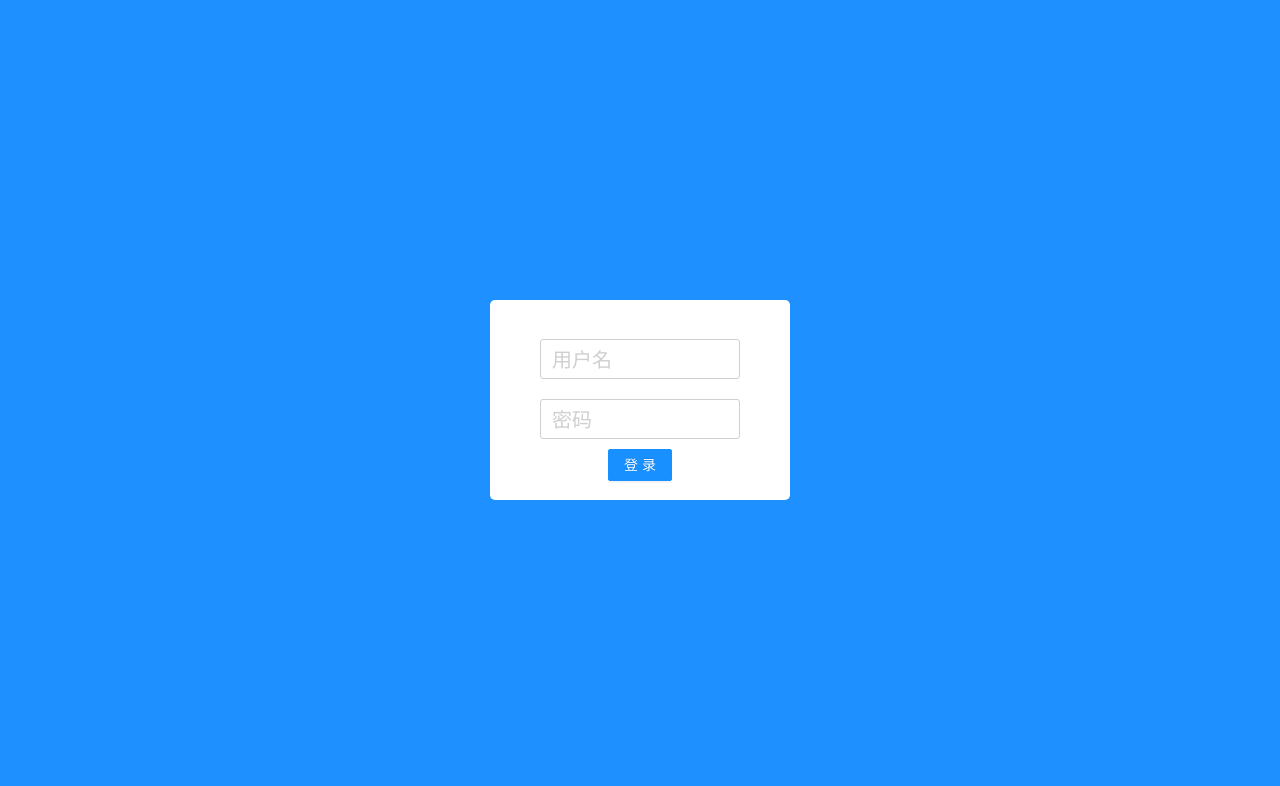
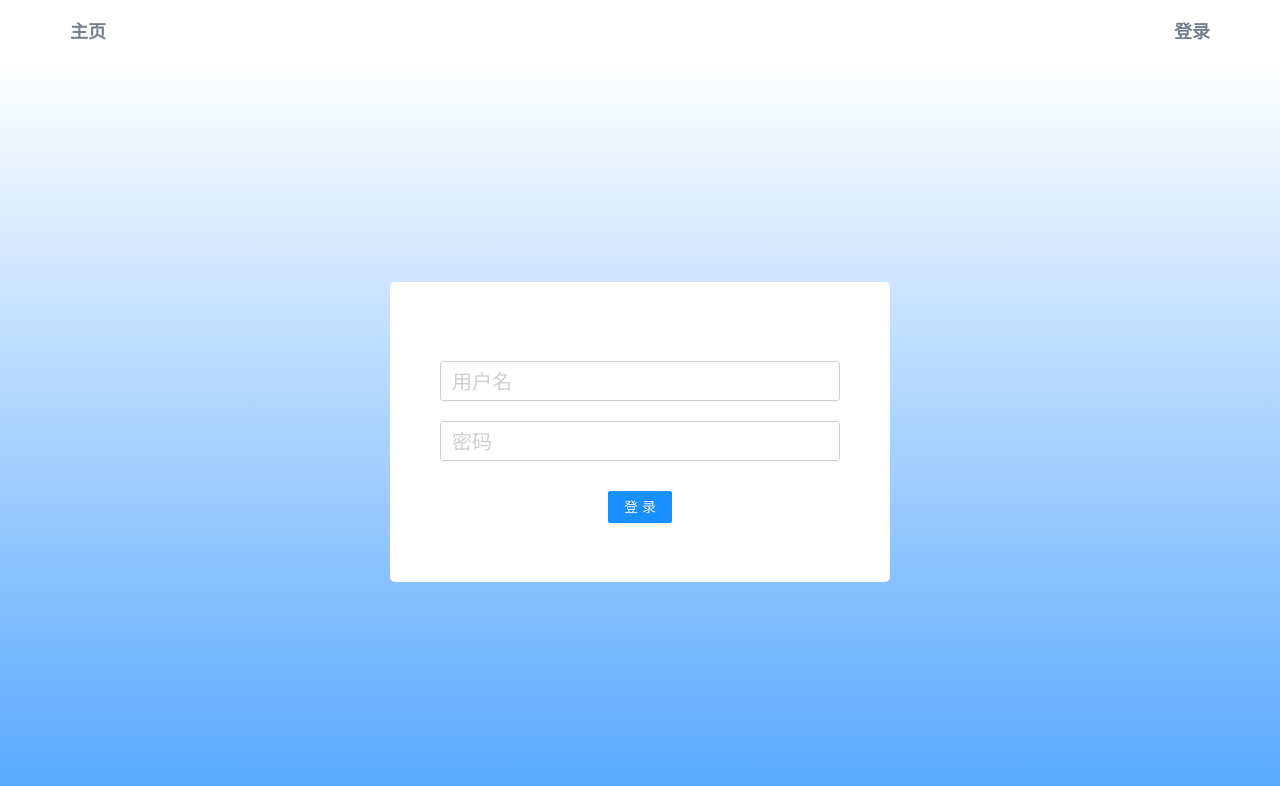
Before and after one commit to moomoolo/final, a React (Create React App) app in the folder frontend/: page /login in a window 1280 px wide. Shown: the top 786 px of the page. Built offline with nearby package versions, Linux system fonts and the light colour scheme.

Commit message:
add router

```diff
--- a/frontend/package.json
+++ b/frontend/package.json
@@ -10,6 +10,7 @@
     "react": "^17.0.2",
     "react-dom": "^17.0.2",
     "react-router": "^6.2.2",
+    "react-router-dom": "^6.2.2",
     "react-scripts": "5.0.0",
     "web-vitals": "^2.1.4"
   },
--- a/frontend/src/App.js
+++ b/frontend/src/App.js
@@ -1,13 +1,15 @@
-import { Route } from 'react-router';
+import { Routes, Route } from 'react-router-dom';
 import './App.css';
 
+import Home from './pages/Home';
 import Login from './pages/Login';
 
 function App() {
   return (
-    <>
-    <Login />
-    </>
+    <Routes>
+      <Route path='/' element={<Home />} />
+      <Route path='/login' element={<Login />} />
+    </Routes>
   );
 }
 
--- /dev/null
+++ b/frontend/src/component/PageLayout/index.js
@@ -0,0 +1,20 @@
+import React from 'react';
+import { Layout, Menu } from 'antd';
+import 'antd/dist/antd.css';
+
+import './style.css';
+import { Link } from 'react-router-dom';
+
+const { Header, Content } = Layout;
+
+export default function PageLayout({ children }) {
+  return (
+    <Layout className="layout">
+      <Header className="header">
+        <Link className='link start' to={'/'}>主页</Link>
+        <Link className='link end' to={'/login'}>登录</Link>
+      </Header>
+      <Content className="content">{children}</Content>
+    </Layout>
+  )
+}
--- /dev/null
+++ b/frontend/src/component/PageLayout/style.css
@@ -0,0 +1,37 @@
+.layout {
+    min-height: 100vh;
+}
+
+.header {
+    background-color: #ffffff;
+    display: flex;
+    justify-self: flex-start;
+    align-items: center;
+}
+
+.content {
+    display: flex;
+    background: linear-gradient(#ffffff, #55A7FF);
+}
+
+.link {
+    color: #777E90;
+    padding: 0 20px 0;
+    height: 40px;
+    font-size: 18px;
+    font-weight: 600;
+    border-radius: 20px;
+    display: flex;
+    align-items: center;
+    justify-content: center;
+}
+
+.link:hover {
+    color: #777E90;
+    background-color: #F5F4F6;
+}
+
+
+.end {
+    margin-left: auto;
+}
--- a/frontend/src/index.js
+++ b/frontend/src/index.js
@@ -1,10 +1,13 @@
 import React from 'react';
 import ReactDOM from 'react-dom';
+import { BrowserRouter } from 'react-router-dom';
 import App from './App';
 
 ReactDOM.render(
   <React.StrictMode>
-    <App />
+    <BrowserRouter>
+      <App />
+    </BrowserRouter>
   </React.StrictMode>,
   document.getElementById('root')
 );
--- /dev/null
+++ b/frontend/src/pages/Home/index.js
@@ -0,0 +1,11 @@
+import React from 'react'
+
+import PageLayout from '../../component/PageLayout'
+
+export default function Home() {
+  return (
+    <PageLayout>
+        hh
+    </PageLayout>
+  )
+}
--- a/frontend/src/pages/Login/index.js
+++ b/frontend/src/pages/Login/index.js
@@ -4,6 +4,7 @@ import "antd/dist/antd.css";
 import "./style.css";
 
 import { api } from '../../config';
+import PageLayout from "../../component/PageLayout";
 
 const Login = () => {
   const [id, setId] = useState("");
@@ -49,6 +50,7 @@ const Login = () => {
   }
 
   return (
+    <PageLayout>
       <div className="container">
         <div className="panel">
           <div className="wrapper">
@@ -78,6 +80,7 @@ const Login = () => {
           >登录</Button>
         </div>
       </div>
+    </PageLayout>
   );
 };
 
--- a/frontend/src/pages/Login/style.css
+++ b/frontend/src/pages/Login/style.css
@@ -1,15 +1,13 @@
 .container {
-    height: 100vh;
     width: 100%;
-    background-color: dodgerblue;
     display: flex;
     justify-content: center;
     align-items: center;
 }
 
 .panel {
-    width: 300px;
-    height: 200px;
+    width: 500px;
+    height: 300px;
     background-color: white;
     display: flex;
     flex-direction: column;
@@ -20,7 +18,7 @@
 
 .wrapper {
     position: relative;
-    width: 212px;
+    width: 412px;
     height: 50px;
     margin-top: 10px;
     display: flex;
@@ -29,7 +27,7 @@
 }
 
 .input {
-    width: 200px;
+    width: 400px;
     height: 40px;
     font-size: 20px;
     padding: 0 0 0 10px;
@@ -65,5 +63,5 @@
 }
 
 .button {
-    margin-top: 10px;
+    margin-top: 30px;
 }
```
Also changed, not shown: frontend/src/pages/Home/style.css (added), 1 other file (tests, documents, lock files or other folders). Lines whose indentation alone changed are shown as unchanged.
